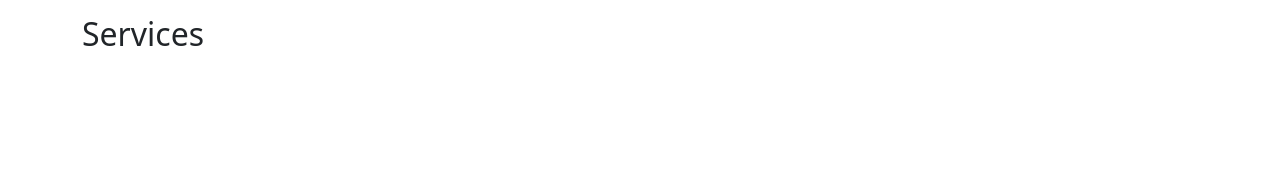
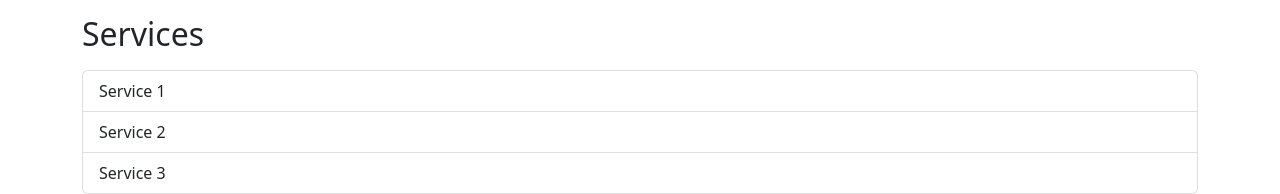
Before and after one commit to cmskorcz/basic-react-site, a React (Create React App) app: page / in a window 1280 px wide. Shown: the part 1023-1217 px from the top of the page. Before the commit the page ends 1093 px from the top, so only its background shows below. Built offline with nearby package versions, Linux system fonts and the light colour scheme.

Commit message:
service list linked and maps through array

```diff
--- /dev/null
+++ b/src/components/ServiceList.js
@@ -0,0 +1,34 @@
+import React from "react";
+import ListGroup from 'react-bootstrap/ListGroup'
+
+function ServiceList () {
+  const serviceArr = [
+    {
+      id: 1,
+      title: 'Service 1',
+      description: 'this is a description',
+    },
+    {
+      id: 2,
+      title: 'Service 2',
+      description: 'this is a description',
+    },
+    {
+      id: 3,
+      title: 'Service 3',
+      description: 'this is a description',
+    }
+  ]
+
+  return (
+    <ListGroup>
+      {serviceArr.map(service => {
+        return (
+          <ListGroup.Item key={service.id}>{service.title}</ListGroup.Item>
+        )
+      })}
+    </ListGroup>
+  )
+}
+
+export default ServiceList;
--- a/src/pages/Homepage.js
+++ b/src/pages/Homepage.js
@@ -1,6 +1,7 @@
 import Container from 'react-bootstrap/Container';
 import Banner from '../components/Banner';
 import HomeIntro from '../components/HomeIntro';
+import ServiceList from '../components/ServiceList';
 
 function Home() {
   return (
@@ -10,6 +11,7 @@ function Home() {
       <h2 className='my-3'>Heading 2</h2>
       <HomeIntro />
       <h2 className='my-3'>Services</h2>
+      <ServiceList />
     </Container>
   )
 }
```
